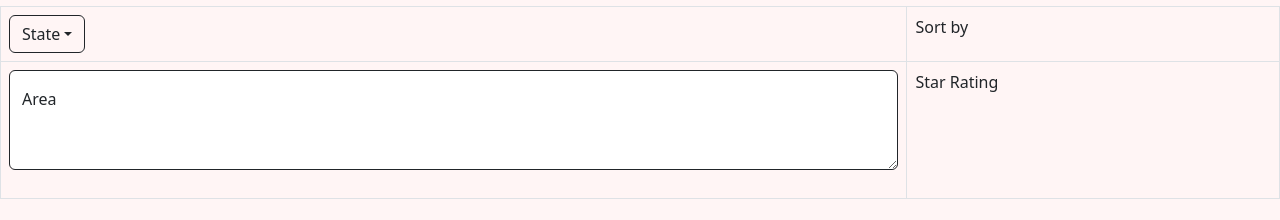
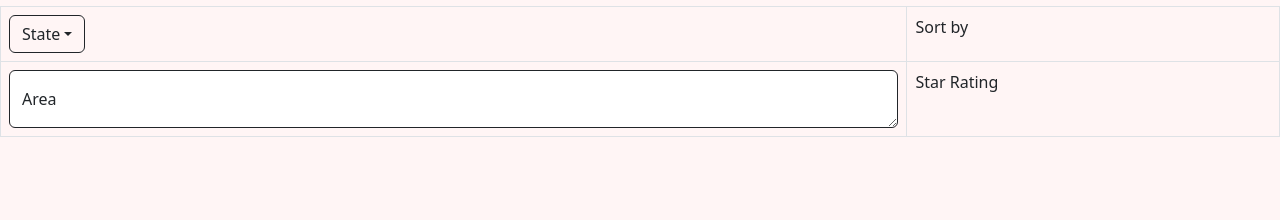
Before and after one commit to rba1aji/restoview, a React (Create React App) app: page /filter in a window 1280 px wide. Shown: the part 170-390 px from the top of the page. Built offline with nearby package versions, Linux system fonts and the light colour scheme; no server answers; a web font is replaced by a local one.

Commit message:
1 file modified

```diff
--- a/src/pages/Filter/index.js
+++ b/src/pages/Filter/index.js
@@ -23,9 +23,7 @@ export default function Filter() {
                   // ref={reviewRef}
                   className="border-5 border-dark"
                   as="textarea"
-                  placeholder=""
-                  style={{ height: '100px', marginBottom: '20px' }}
-                  required
+                  placeholder="Area"
                 />
               </FloatingLabel>
             </td>
```
